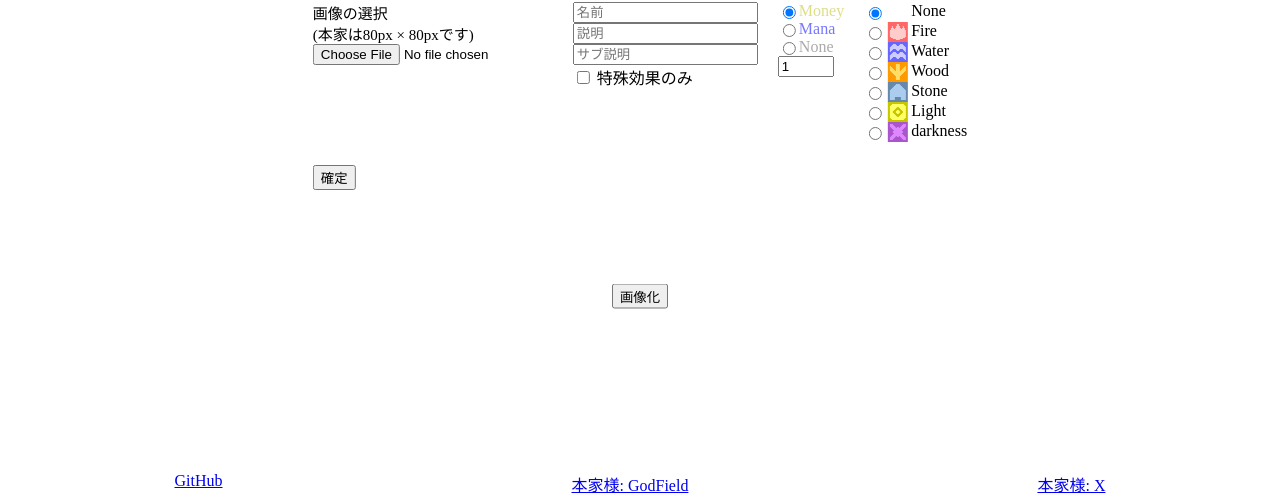
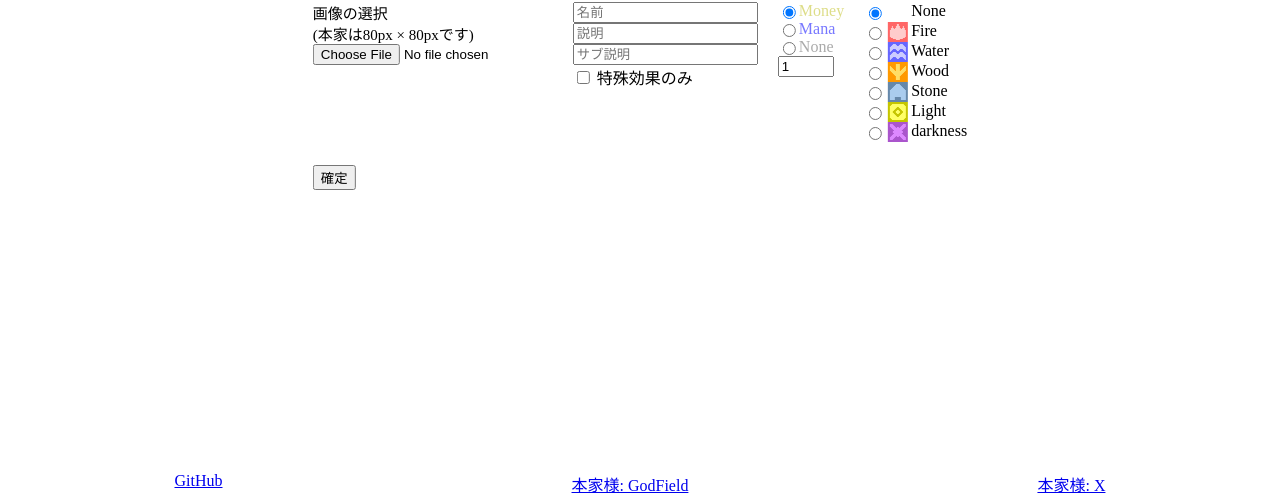
Before and after one commit to lea-151107/godfield_card_maker, a plain HTML site: page index.html in a window 1280 px wide. Shown: the part 304-800 px from the top of the page. Drawn offline with Linux system fonts and the light colour scheme; no server answers.

Commit message:
[update] 必要ないボタンを削除

```diff
--- a/index.html
+++ b/index.html
@@ -245,11 +245,11 @@
   </div>
 
 
-  <!--画像化？-->
-  <div
+  <!--画像化？(おそらく必要ないのでコメントアウト)-->
+  <!-- <div
     style="text-align: center; position: absolute; top: 75%; left: 50%; transform: translate(-50%, -50%); -webkit-transform: translate(-50%, -50%); -ms-transform: translate(-50%, -50%);">
     <input type="button" id="btn" value="画像化" onclick="pushBtn()" style="margin: 10px 0;">
-  </div>
+  </div> -->
 
 
   <footer style="position: absolute; bottom: 0; width: 100%; display: flex; justify-content: space-around;">
```
